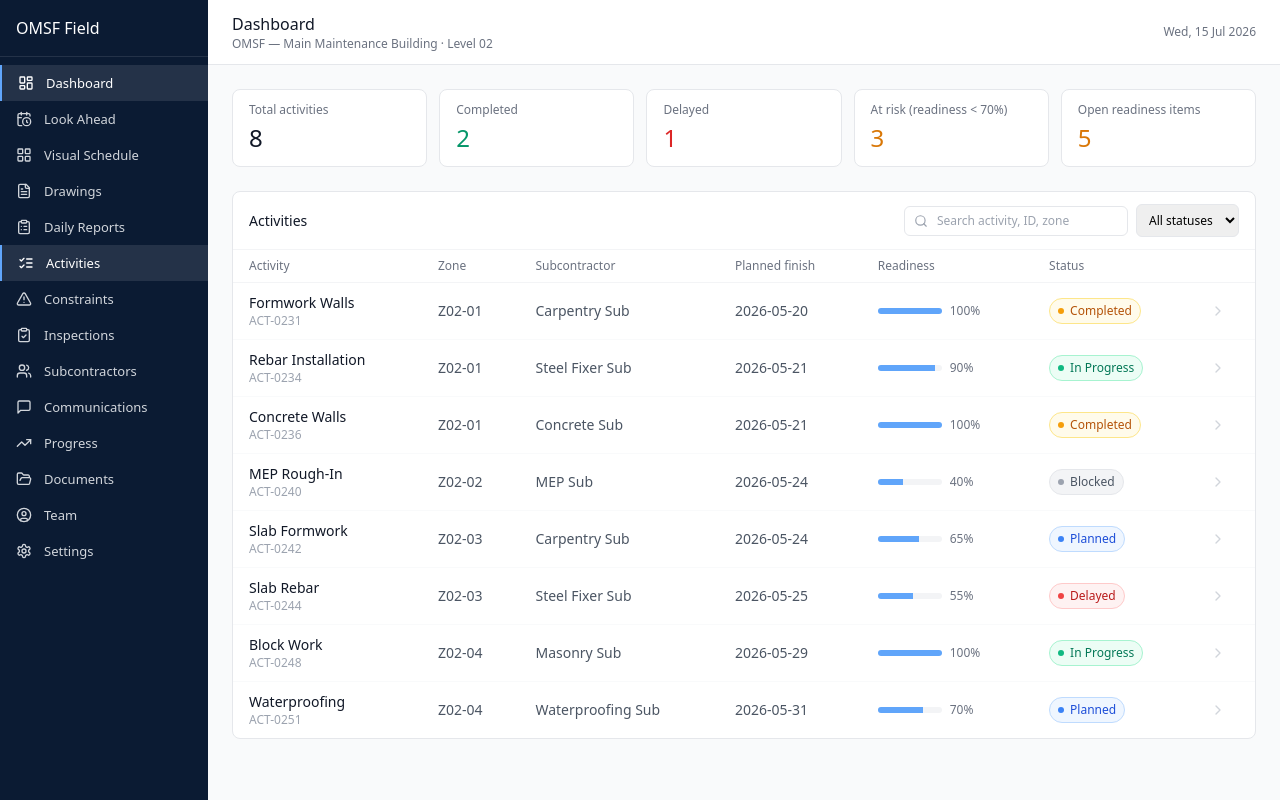
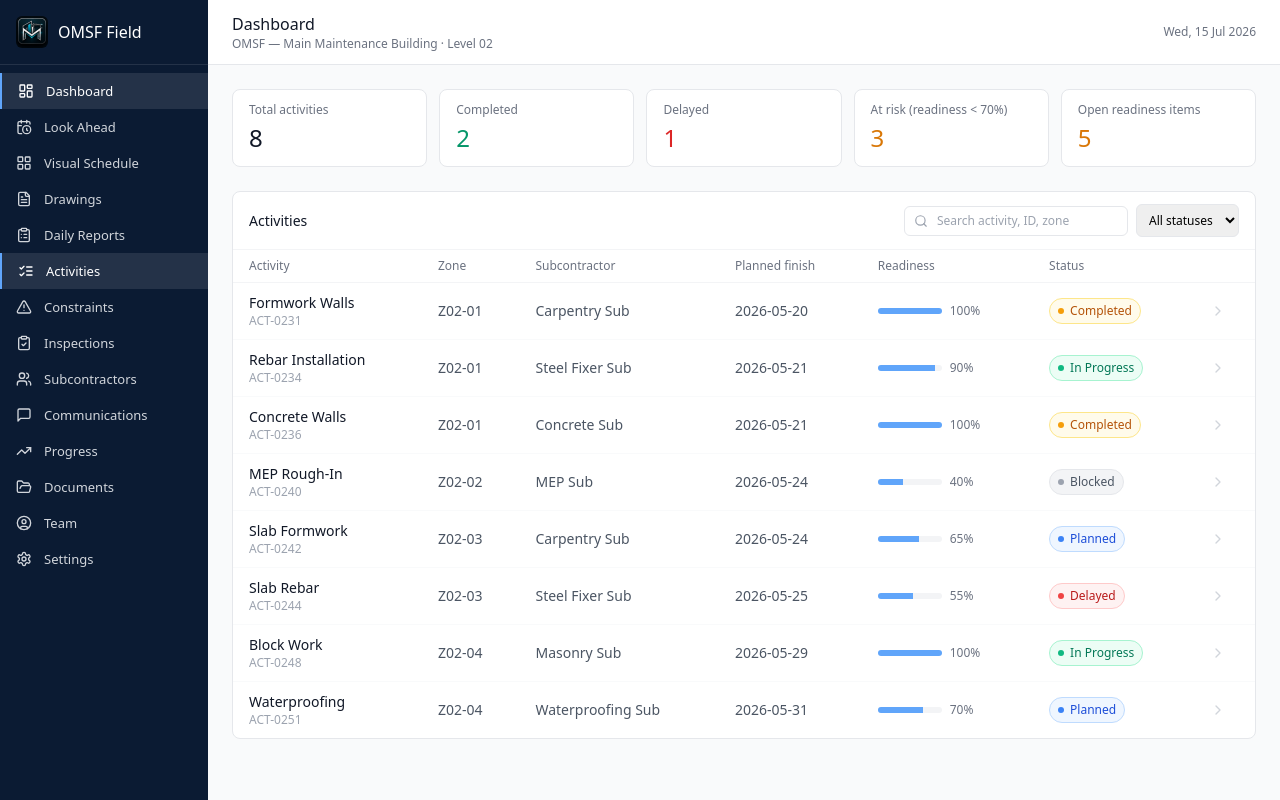
Before and after one commit to mohamedlarbi-coder/omsf-siteManagement--app, a React (Vite) app: page / in a window 1280 px wide. Built offline with nearby package versions, Linux system fonts and the light colour scheme.

Commit message:
aggiungo logo

```diff
--- a/Sidebar.jsx
+++ b/Sidebar.jsx
@@ -4,6 +4,7 @@ import {
   ListChecks, AlertTriangle, ClipboardCheck, Users, MessageSquare,
   TrendingUp, FolderOpen, UserCircle, Settings,
 } from "lucide-react";
+import logoIcon from "./logo-icon.png";
 
 // One source of truth for navigation — each item maps to a view key used
 // by App.jsx to decide which module component to render.
@@ -27,8 +28,9 @@ export const NAV = [
 export default function Sidebar({ view, setView }) {
   return (
     <div className="w-52 bg-[#0B1B33] text-gray-300 flex flex-col shrink-0">
-      <div className="px-4 py-4 text-white font-medium text-base border-b border-white/10">
-        OMSF Field
+      <div className="px-4 py-4 flex items-center gap-2.5 border-b border-white/10">
+        <img src={logoIcon} alt="OMSF Field" className="w-8 h-8 rounded-md object-cover" />
+        <span className="text-white font-medium text-base leading-tight">OMSF Field</span>
       </div>
       <nav className="flex-1 py-2 overflow-y-auto">
         {NAV.map((item) => {
--- a/index.html
+++ b/index.html
@@ -3,6 +3,7 @@
   <head>
     <meta charset="UTF-8" />
     <meta name="viewport" content="width=device-width, initial-scale=1.0" />
+    <link rel="icon" type="image/png" href="./logo-icon.png" />
     <title>OMSF Field</title>
   </head>
   <body>
```
Also changed, not shown: logo-icon.png (added).
